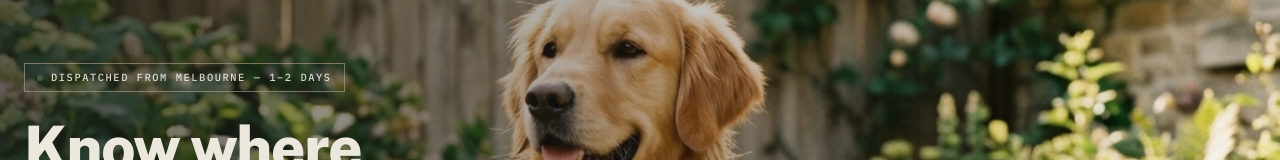
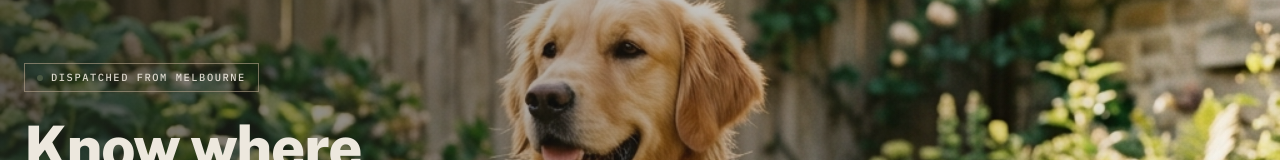
Before and after one commit to j4cksparrow-byte/petzier, a Next.js app: page / in a window 1280 px wide. Shown: the part 131-291 px from the top of the page. Built offline with nearby package versions, Linux system fonts and the light colour scheme; no server answers.

Commit message:
Update homepage hero dispatch label to Dispatched from Melbourne

```diff
--- a/components/Hero.tsx
+++ b/components/Hero.tsx
@@ -25,7 +25,7 @@ export default function Hero() {
             <div className="inline-flex items-center gap-2 border border-[#B5A48C]/60 px-3 py-1.5 mb-6">
               <span className="w-1.5 h-1.5 rounded-full bg-[#4A5842]" />
               <span className="font-mono text-[0.65rem] tracking-[0.15em] text-[#EDE8DE]/90 uppercase">
-                Dispatched from Melbourne — 1–2 days
+                Dispatched from Melbourne
               </span>
             </div>
 
```
